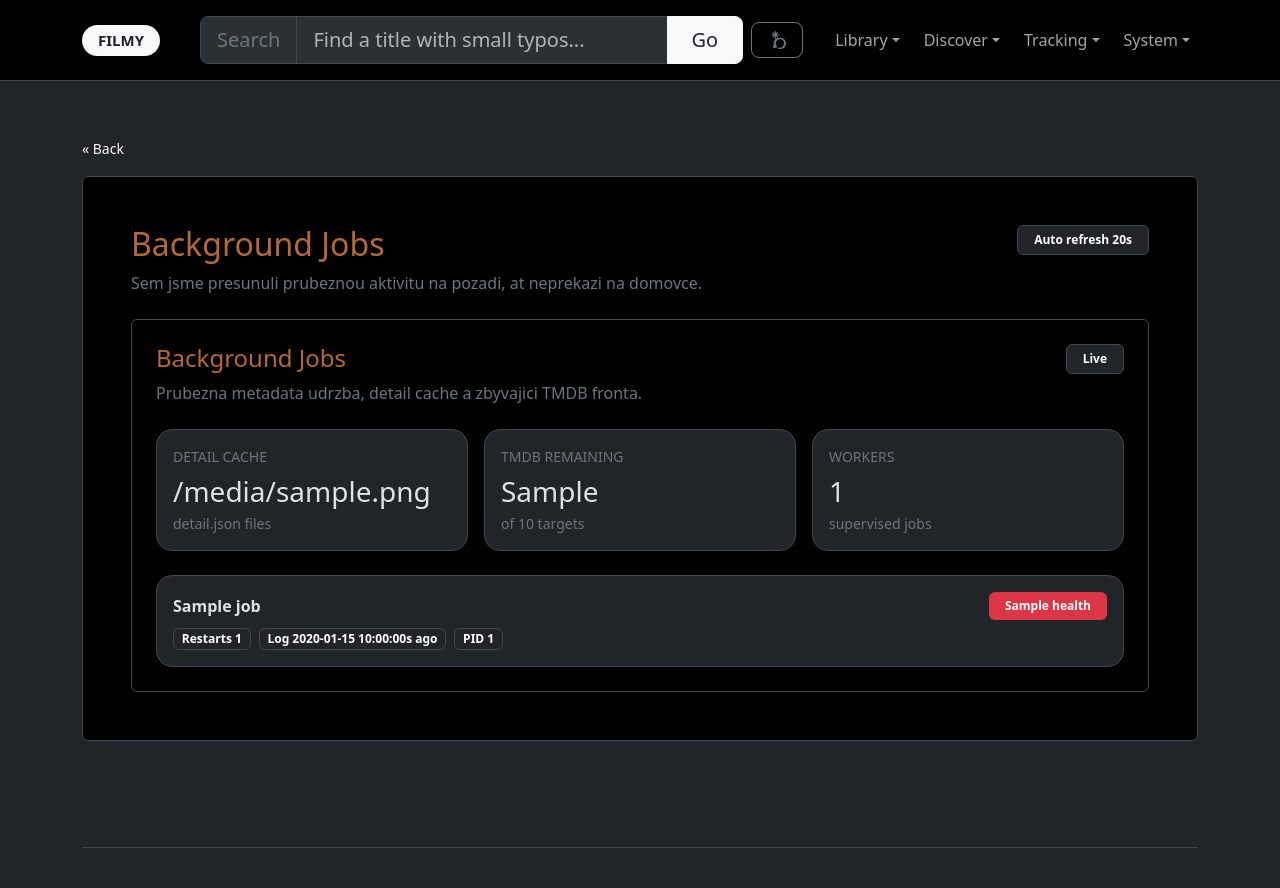
After one commit to kulda69/FILMY, a FastAPI app: template templates/background_jobs.html in a window 1280 px wide. The commit adds this page. Run offline with FastAPI, Linux system fonts and the light colour scheme; the template is opened without the code that fills it: most values are stand-ins (such as "Sample title", 1, 10 or a date in 2020); parts of the project's set-up code (start-up, migrations or seed data) failed here and were passed over.

Commit message:
Cleanup background jobs and move activity page

```diff
--- a/filmy/main.py
+++ b/filmy/main.py
@@ -14,7 +14,7 @@ from starlette.responses import HTMLResponse
 from starlette.responses import PlainTextResponse
 from starlette.templating import Jinja2Templates
 
-from filmy.background_jobs import BackgroundJobSupervisor
+from filmy.background_jobs import BackgroundJobSupervisor, signal_background_activity
 from filmy.config import get_ui_config
 from filmy.db import (
     ASSETS_DIR,
@@ -88,6 +88,7 @@ from filmy.integrations.tmdb import (
     sync_title_from_imdb,
 )
 from filmy.paths import PEOPLE_ASSETS_DIR, PROJECT_ROOT
+from filmy.scripts.materialize_title_details import materialize_title_detail_cache
 
 background_supervisor = BackgroundJobSupervisor()
 templates = Jinja2Templates(directory=(PROJECT_ROOT / "templates").as_posix())
@@ -210,6 +211,14 @@ def _launch_person_portrait_warmup(main_cast: list[dict[str, object]]) -> None:
 
 def _count_missing_portraits(main_cast: list[dict[str, object]]) -> int:
     return sum(1 for person in main_cast if not person.get("has_portrait"))
+
+
+def _signal_metadata_pipeline(reason: str) -> None:
+    try:
+        signal_background_activity(reason)
+    except OSError:
+        # Metadata wake-up is best-effort; the write action itself must still succeed.
+        pass
 
 
 def _alias_bucket(alias: dict[str, object]) -> str | None:
@@ -703,6 +712,25 @@ async def favorite_traits_page(
     return response
 
 
+@app.get("/system/background-jobs", response_class=HTMLResponse)
+async def background_jobs_page(
+    request: Request,
+    return_to: str | None = Query(default=None),
+):
+    safe_return_to = _request_back_target(request, return_to)
+    response = templates.TemplateResponse(
+        request,
+        "background_jobs.html",
+        {
+            "back_url": safe_return_to,
+            "background": background_supervisor.homepage_snapshot(),
+        },
+    )
+    response.headers["Cache-Control"] = "no-store, max-age=0"
+    response.headers["Pragma"] = "no-cache"
+    return response
+
+
 @app.post("/system/favorite-traits")
 async def favorite_traits_save(request: Request):
     form = await request.form()
@@ -849,6 +877,7 @@ async def ui_list_action_delete(
         delete_group_from_user_list(list_id, display_tconst)
     except ValueError as exc:
         raise HTTPException(status_code=400, detail=str(exc)) from exc
+    _signal_metadata_pipeline("ui_list_delete")
     return _redirect_back(return_to)
 
 
@@ -863,6 +892,7 @@ async def ui_list_action_move(
         move_group_between_user_lists(source_list_id, target_list_id, display_tconst)
     except ValueError as exc:
         raise HTTPException(status_code=400, detail=str(exc)) from exc
+    _signal_metadata_pipeline("ui_list_move")
     return _redirect_back(return_to)
 
 
@@ -877,6 +907,7 @@ async def ui_list_action_copy(
         copy_group_to_user_list(source_list_id, target_list_id, display_tconst)
     except ValueError as exc:
         raise HTTPException(status_code=400, detail=str(exc)) from exc
+    _signal_metadata_pipeline("ui_list_copy")
     return _redirect_back(return_to)
 
 
@@ -893,6 +924,7 @@ async def ui_list_action_watched(
             delete_group_from_user_list(list_id, display_tconst)
     except ValueError as exc:
         raise HTTPException(status_code=400, detail=str(exc)) from exc
+    _signal_metadata_pipeline("ui_mark_watched")
     return _redirect_back(return_to)
 
 
@@ -906,6 +938,7 @@ async def ui_list_action_rating(
         set_user_rating(tconst, rating)
     except ValueError as exc:
         raise HTTPException(status_code=400, detail=str(exc)) from exc
+    _signal_metadata_pipeline("ui_rating_set")
     return _redirect_back(return_to)
 
 
@@ -918,6 +951,7 @@ async def ui_list_action_rating_clear(
         clear_user_rating(tconst)
     except ValueError as exc:
         raise HTTPException(status_code=400, detail=str(exc)) from exc
+    _signal_metadata_pipeline("ui_rating_clear")
     return _redirect_back(return_to)
 
 
@@ -930,6 +964,7 @@ async def ui_title_episode_watched_through(
         record_watch_events_through_episode(episode_tconst)
     except ValueError as exc:
         raise HTTPException(status_code=400, detail=str(exc)) from exc
+    _signal_metadata_pipeline("ui_episode_watched_through")
     return _redirect_back(return_to)
 
 
@@ -939,6 +974,7 @@ async def ui_create_list(name: str = Form(), description: str | None = Form(defa
         created = create_user_list(name, description)
     except ValueError as exc:
         raise HTTPException(status_code=400, detail=str(exc)) from exc
+    _signal_metadata_pipeline("ui_list_create")
     response = RedirectResponse(url=f"/?list_id={created['id']}#lists-section", status_code=303)
     response.headers["Cache-Control"] = "no-store, max-age=0"
     response.headers["Pragma"] = "no-cache"
@@ -955,6 +991,7 @@ async def ui_update_list_description(
         update_user_list_description(list_id, description)
     except ValueError as exc:
         raise HTTPException(status_code=400, detail=str(exc)) from exc
+    _signal_metadata_pipeline("ui_list_update_description")
     return _redirect_back(return_to)
 
 
@@ -1003,9 +1040,11 @@ async def admin_imdb_lists_inspect(export_dir: str = Query(default="imdb_lists")
 @app.post("/api/admin/imdb/lists/sync")
 async def admin_imdb_lists_sync(export_dir: str = Query(default="imdb_lists")):
     try:
-        return sync_imdb_lists(export_dir)
+        result = sync_imdb_lists(export_dir)
     except ValueError as exc:
         raise HTTPException(status_code=404, detail=str(exc)) from exc
+    _signal_metadata_pipeline("admin_imdb_lists_sync")
+    return result
 
 
 @app.get("/api/admin/imdb/lists/status")
@@ -1054,9 +1093,11 @@ async def admin_plex_sync(
     item_limit_per_section: int | None = Query(default=None, ge=1, le=10000),
 ):
     try:
-        return sync_plex_source(section_limit=section_limit, item_limit_per_section=item_limit_per_section)
+        result = sync_plex_source(section_limit=section_limit, item_limit_per_section=item_limit_per_section)
     except ValueError as exc:
         raise HTTPException(status_code=404, detail=str(exc)) from exc
+    _signal_metadata_pipeline("admin_plex_sync")
+    return result
 
 
 @app.get("/api/admin/plex/status")
@@ -1128,7 +1169,9 @@ async def catalog_person_lookup_text(q: str = Query(min_length=1)):
 
 @app.post("/api/admin/imdb/rebuild")
 async def admin_imdb_rebuild():
-    return {"status": "ok", "stats": refresh_catalog()}
+    result = {"status": "ok", "stats": refresh_catalog()}
+    _signal_metadata_pipeline("admin_imdb_rebuild")
+    return result
 
 
 @app.get("/api/admin/content/{tconst}")
@@ -1155,41 +1198,51 @@ async def admin_update_content_state(
     detail = get_content_detail(tconst)
     if detail is None:
         raise HTTPException(status_code=404, detail="Titul nebyl nalezen.")
-    return update_content_state(tconst, interest_state)
+    result = update_content_state(tconst, interest_state)
+    _signal_metadata_pipeline("admin_content_state")
+    return result
 
 
 @app.post("/api/library/content/{tconst}/watchlist")
 async def library_update_watchlist(tconst: str, payload: WatchlistUpdateRequest):
     try:
-        return set_watchlist_state(tconst, in_watchlist=payload.in_watchlist, notes=payload.notes)
+        result = set_watchlist_state(tconst, in_watchlist=payload.in_watchlist, notes=payload.notes)
     except ValueError as exc:
         raise HTTPException(status_code=404, detail=str(exc)) from exc
+    _signal_metadata_pipeline("api_watchlist_update")
+    return result
 
 
 @app.post("/api/library/content/{tconst}/rating")
 async def library_set_rating(tconst: str, payload: RatingUpdateRequest):
     try:
-        return set_user_rating(tconst, payload.rating)
+        result = set_user_rating(tconst, payload.rating)
     except ValueError as exc:
         detail = str(exc)
         status_code = 404 if "nebyl nalezen" in detail else 400
         raise HTTPException(status_code=status_code, detail=detail) from exc
+    _signal_metadata_pipeline("api_rating_set")
+    return result
 
 
 @app.delete("/api/library/content/{tconst}/rating")
 async def library_clear_rating(tconst: str):
     try:
-        return clear_user_rating(tconst)
+        result = clear_user_rating(tconst)
     except ValueError as exc:
         raise HTTPException(status_code=404, detail=str(exc)) from exc
+    _signal_metadata_pipeline("api_rating_clear")
+    return result
 
 
 @app.post("/api/library/content/{tconst}/watch")
 async def library_record_watch(tconst: str, payload: WatchEventCreateRequest):
     try:
-        return record_watch_event(tconst, watched_on=payload.watched_on, notes=payload.notes)
+        result = record_watch_event(tconst, watched_on=payload.watched_on, notes=payload.notes)
     except ValueError as exc:
         raise HTTPException(status_code=404, detail=str(exc)) from exc
+    _signal_metadata_pipeline("api_watch_record")
+    return result
 
 
 @app.post("/api/admin/tmdb/sync/{tconst}")
@@ -1230,6 +1283,16 @@ async def admin_tmdb_library_enrich(limit: int | None = Query(default=None, ge=1
         raise HTTPException(status_code=502, detail=str(exc)) from exc
 
 
+@app.post("/api/admin/cache/title-details/materialize")
+async def admin_materialize_title_details(
+    limit: int | None = Query(default=None, ge=1, le=50000),
+    rewrite: bool = Query(default=False),
+):
+    """Archival one-shot repair for older title detail JSON cache files."""
+
+    return materialize_title_detail_cache(limit=limit, rewrite=rewrite)
+
+
 @app.post("/api/admin/import/netflix/preview")
 async def admin_import_netflix_preview(
     file: UploadFile = File(...),
@@ -1259,9 +1322,11 @@ async def admin_import_batch(batch_id: str):
 @app.post("/api/admin/import/commit/{batch_id}")
 async def admin_import_commit(batch_id: str):
     try:
-        return commit_import_batch(batch_id)
+        result = commit_import_batch(batch_id)
     except ValueError as exc:
         raise HTTPException(status_code=404, detail=str(exc)) from exc
+    _signal_metadata_pipeline("admin_import_commit")
+    return result
 
 
 @app.get("/api/admin/import/trakt-export/inspect")
@@ -1275,9 +1340,11 @@ async def admin_trakt_export_inspect(export_dir: str = Query(default="trakt-expo
 @app.post("/api/admin/import/trakt-export/sync")
 async def admin_trakt_export_sync(export_dir: str = Query(default="trakt-export")):
     try:
-        return sync_trakt_export(export_dir)
+        result = sync_trakt_export(export_dir)
     except ValueError as exc:
         raise HTTPException(status_code=404, detail=str(exc)) from exc
+    _signal_metadata_pipeline("admin_trakt_export_sync")
+    return result
 
 
 @app.get("/api/admin/trakt/syncs")
--- a/filmy/paths.py
+++ b/filmy/paths.py
@@ -9,6 +9,7 @@ DATA_DIR = PROJECT_ROOT / "data"
 ASSETS_DIR = DATA_DIR / "assets" / "tmdb"
 PEOPLE_ASSETS_DIR = DATA_DIR / "assets" / "people"
 DB_PATH = DATA_DIR / "filmy.duckdb"
+METADATA_PIPELINE_SIGNAL_PATH = DATA_DIR / "metadata_pipeline.signal"
 IMDB_DIR = PROJECT_ROOT / "imdb"
 IMDB_LISTS_DIR = PROJECT_ROOT / "imdb_lists"
 TRAKT_EXPORT_DIR = PROJECT_ROOT / "trakt-export"
--- a/templates/_background_activity_card.html
+++ b/templates/_background_activity_card.html
@@ -1,40 +1,48 @@
-<div class="card bg-body-tertiary border-secondary-subtle">
-    <div class="card-body p-3">
-        <div class="d-flex justify-content-between align-items-start gap-3 mb-2">
+<div class="card bg-black border-secondary-subtle">
+    <div class="card-body p-4">
+        <div class="d-flex flex-wrap justify-content-between align-items-start gap-3 mb-4">
             <div>
-                <h2 class="h6 mb-1">Background Activity</h2>
-                <p class="small text-secondary mb-0">Workers, TMDB progress and cached title details.</p>
+                <h2 class="h4 mb-2" style="color: #b56a33;">Background Jobs</h2>
+                <p class="text-secondary mb-0">Prubezna metadata udrzba, detail cache a zbyvajici TMDB fronta.</p>
             </div>
-            <span class="badge text-bg-secondary">Live</span>
+            <span class="badge text-bg-dark border border-secondary-subtle px-3 py-2">Live</span>
         </div>
-        <div class="row g-2 mb-2">
-            <div class="col-6">
-                <div class="rounded-4 border border-secondary-subtle p-2 h-100">
-                    <div class="text-secondary small text-uppercase">Detail Cache</div>
-                    <div class="h4 mb-0">{{ background.detail_cache_files }}</div>
+        <div class="row g-3 mb-4">
+            <div class="col-12 col-md-4">
+                <div class="rounded-4 border border-secondary-subtle bg-body h-100 p-3">
+                    <div class="text-secondary small text-uppercase mb-2">Detail Cache</div>
+                    <div class="h3 mb-1">{{ background.detail_cache_files }}</div>
                     <div class="small text-secondary">detail.json files</div>
                 </div>
             </div>
-            <div class="col-6">
-                <div class="rounded-4 border border-secondary-subtle p-2 h-100">
-                    <div class="text-secondary small text-uppercase">TMDB Remaining</div>
-                    <div class="h4 mb-0">{{ background.tmdb_remaining_targets }}</div>
+            <div class="col-12 col-md-4">
+                <div class="rounded-4 border border-secondary-subtle bg-body h-100 p-3">
+                    <div class="text-secondary small text-uppercase mb-2">TMDB Remaining</div>
+                    <div class="h3 mb-1">{{ background.tmdb_remaining_targets }}</div>
                     <div class="small text-secondary">of {{ background.tmdb_total_targets }} targets</div>
+                </div>
+            </div>
+            <div class="col-12 col-md-4">
+                <div class="rounded-4 border border-secondary-subtle bg-body h-100 p-3">
+                    <div class="text-secondary small text-uppercase mb-2">Workers</div>
+                    <div class="h3 mb-1">{{ background.jobs|length }}</div>
+                    <div class="small text-secondary">supervised jobs</div>
                 </div>
             </div>
         </div>
         <div class="d-grid gap-2">
             {% for job in background.jobs %}
-            <div class="rounded-4 border border-secondary-subtle p-2">
-                <div class="d-flex justify-content-between align-items-center gap-3 mb-1">
+            <div class="rounded-4 border border-secondary-subtle bg-body p-3">
+                <div class="d-flex flex-wrap justify-content-between align-items-center gap-3 mb-2">
                     <div class="fw-semibold">{{ job.name }}</div>
-                    <span class="badge {% if job.health == 'running' %}text-bg-success{% elif job.health == 'quiet' %}text-bg-warning{% else %}text-bg-danger{% endif %}">
+                    <span class="badge {% if job.health == 'running' %}text-bg-success{% elif job.health == 'quiet' %}text-bg-warning{% else %}text-bg-danger{% endif %} px-3 py-2">
                         {{ job.health }}
                     </span>
                 </div>
-                <div class="small text-secondary">
-                    PID {{ job.pid if job.pid else "n/a" }} · restarts {{ job.restart_count }} ·
-                    log update {{ job.seconds_since_log_update if job.seconds_since_log_update is not none else "n/a" }}s ago
+                <div class="d-flex flex-wrap gap-2">
+                    <span class="badge text-bg-dark border border-secondary-subtle">Restarts {{ job.restart_count }}</span>
+                    <span class="badge text-bg-dark border border-secondary-subtle">Log {{ job.seconds_since_log_update if job.seconds_since_log_update is not none else "n/a" }}s ago</span>
+                    <span class="badge text-bg-dark border border-secondary-subtle">PID {{ job.pid if job.pid else "n/a" }}</span>
                 </div>
             </div>
             {% endfor %}
--- /dev/null
+++ b/templates/background_jobs.html
@@ -0,0 +1,57 @@
+{% extends "base.html" %}
+
+{% block title %}Filmy | Background Jobs{% endblock %}
+
+{% block content %}
+<section class="mb-3">
+    <a class="link-light text-decoration-none small" href="{{ back_url }}">« Back</a>
+</section>
+
+<section class="mb-4">
+    <div class="card bg-black border-secondary-subtle">
+        <div class="card-body p-4 p-lg-5">
+            <div class="d-flex flex-wrap justify-content-between align-items-start gap-3 mb-4">
+                <div>
+                    <h1 class="h2 mb-2" style="color: #b56a33;">Background Jobs</h1>
+                    <p class="text-secondary mb-0">Sem jsme presunuli prubeznou aktivitu na pozadi, at neprekazi na domovce.</p>
+                </div>
+                <span class="badge text-bg-dark border border-secondary-subtle px-3 py-2">Auto refresh 20s</span>
+            </div>
+
+            <div id="background-activity-card">
+                {% include "_background_activity_card.html" %}
+            </div>
+        </div>
+    </div>
+</section>
+{% endblock %}
+
+{% block scripts %}
+{{ super() }}
+<script>
+    (function () {
+        const refreshUrl = "/ui/cards/background-activity";
+        const target = document.getElementById("background-activity-card");
+
+        if (!target) {
+            return;
+        }
+
+        async function refreshBackgroundCard() {
+            try {
+                const response = await fetch(refreshUrl, {
+                    headers: { "X-Requested-With": "fetch" }
+                });
+                if (!response.ok) {
+                    return;
+                }
+                target.innerHTML = await response.text();
+            } catch (_) {
+                // Keep the last rendered card if refresh fails.
+            }
+        }
+
+        window.setInterval(refreshBackgroundCard, 20000);
+    })();
+</script>
+{% endblock %}
--- a/templates/base.html
+++ b/templates/base.html
@@ -209,7 +209,7 @@
                                 <li><a class="dropdown-item" href="/system/favorite-genres">Favorite Genres</a></li>
                                 <li><a class="dropdown-item" href="/system/favorite-traits">Favorite Traits</a></li>
                                 <li><a class="dropdown-item" href="#">Sync Status</a></li>
-                                <li><a class="dropdown-item" href="#">Background Jobs</a></li>
+                                <li><a class="dropdown-item" href="/system/background-jobs">Background Jobs</a></li>
                                 <li><a class="dropdown-item" href="#">Import Tools</a></li>
                             </ul>
                         </li>
```
Also changed, not shown: PLAN.md (+2 -0 lines), background_processes.md (added, +67 -0 lines), filmy/background_jobs.py (+14 -2 lines), filmy/scripts/background_jobs_status.py (+22 -3 lines), filmy/scripts/run_metadata_pipeline.py (+77 -5 lines), templates/home.html (+0 -30 lines), 1 other file.
